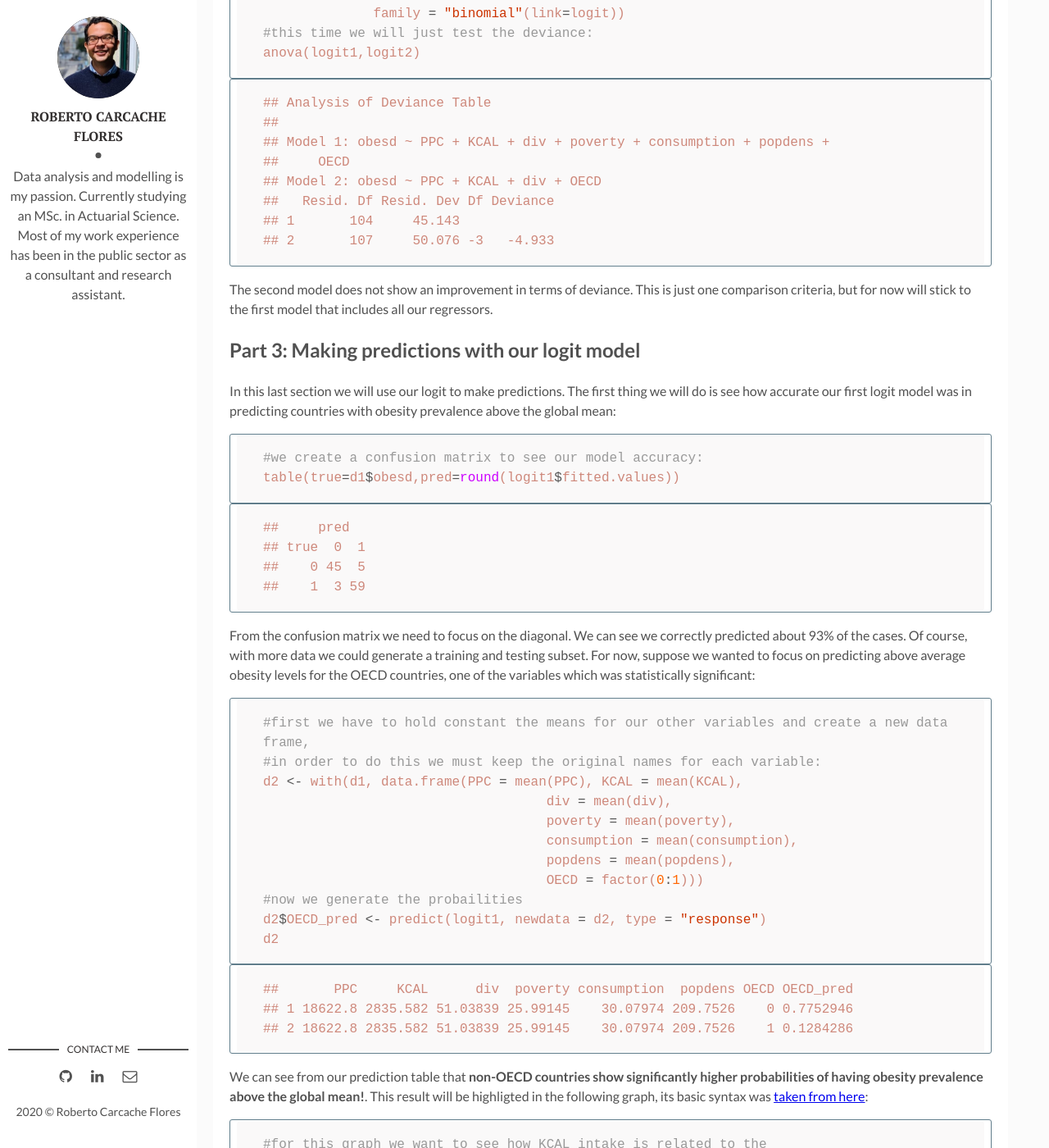
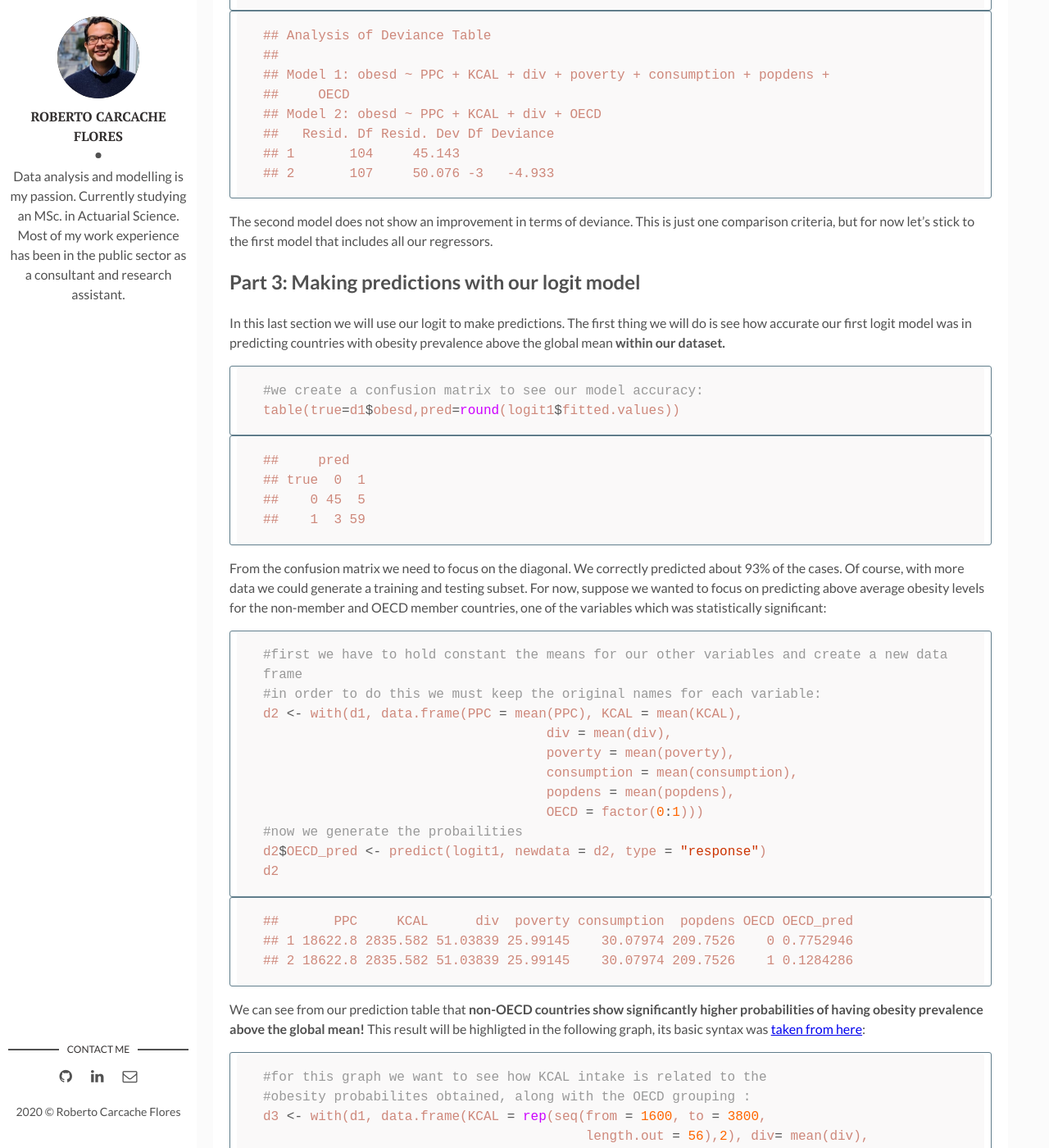
Before and after one commit to rcarcacheflores/Research, a Jekyll site: the page built from _posts/2020-10-6-post5.md, in a window 1280 px wide and 1400 px high, scrolled down 5609 px. Shown: the whole window at 82% size. Built offline with Jekyll 4.4.1, drawn with Linux system fonts in a browser that asks for light colours; some of the changed text lies outside the part shown.

Commit message:
Update 2020-10-6-post5.md

````diff
--- a/_posts/2020-10-6-post5.md
+++ b/_posts/2020-10-6-post5.md
@@ -111,12 +111,7 @@
 ``` r
 #we first load ggplot2:
 library(ggplot2)
-```
-
-    ## Warning: package 'ggplot2' was built under R version 3.5.3
-
-``` r
-#here is our basic plot, specifying that we want to shade our points according to obesity prevalence:
+#here is our basic plot and we want to shade our points according to obesity prevalence:
 p1 <- ggplot(d1,aes(x=KCAL,y=PPC,color=obesity))+ geom_point(size=2.7)
 #now we will set up the color gradient, with the most obese countries in red:
 p2 <- p1 + scale_color_gradient(low = "steelblue", high = "red", name="Obesity prevalence(%)")
@@ -243,7 +238,7 @@
     ## 2       107     50.076 -3   -4.933
 
 The second model does not show an improvement in terms of deviance. This
-is just one comparison criteria, but for now will stick to the first
+is just one comparison criteria, but for now let's stick to the first
 model that includes all our regressors.
 
 Part 3: Making predictions with our logit model
@@ -251,7 +246,8 @@
 
 In this last section we will use our logit to make predictions. The
 first thing we will do is see how accurate our first logit model was in
-predicting countries with obesity prevalence above the global mean:
+predicting countries with obesity prevalence above the global mean **within
+our dataset.**
 
 ``` r
 #we create a confusion matrix to see our model accuracy:
@@ -263,14 +259,14 @@
     ##    0 45  5
     ##    1  3 59
 
-From the confusion matrix we need to focus on the diagonal. We can see
-we correctly predicted about 93% of the cases. Of course, with more data
-we could generate a training and testing subset. For now, suppose we
-wanted to focus on predicting above average obesity levels for the OECD
-countries, one of the variables which was statistically significant:
+From the confusion matrix we need to focus on the diagonal. We correctly predicted
+about 93% of the cases. Of course, with more data we could generate
+a training and testing subset. For now, suppose we wanted to focus on predicting
+above average obesity levels for the non-member and OECD member countries,
+one of the variables which was statistically significant:
 
 ``` r
-#first we have to hold constant the means for our other variables and create a new data frame,
+#first we have to hold constant the means for our other variables and create a new data frame
 #in order to do this we must keep the original names for each variable:
 d2 <- with(d1, data.frame(PPC = mean(PPC), KCAL = mean(KCAL),
                                     div = mean(div),
@@ -289,7 +285,7 @@
 
 We can see from our prediction table that **non-OECD countries show
 significantly higher probabilities of having obesity prevalence above
-the global mean!**. This result will be highligted in the following
+the global mean!** This result will be highligted in the following
 graph, its basic syntax was [taken from
 here](https://stats.idre.ucla.edu/r/dae/logit-regression/):
 
````
Also changed, not shown: other parts of _posts/2020-10-6-post5.md (+6 -6 lines).
